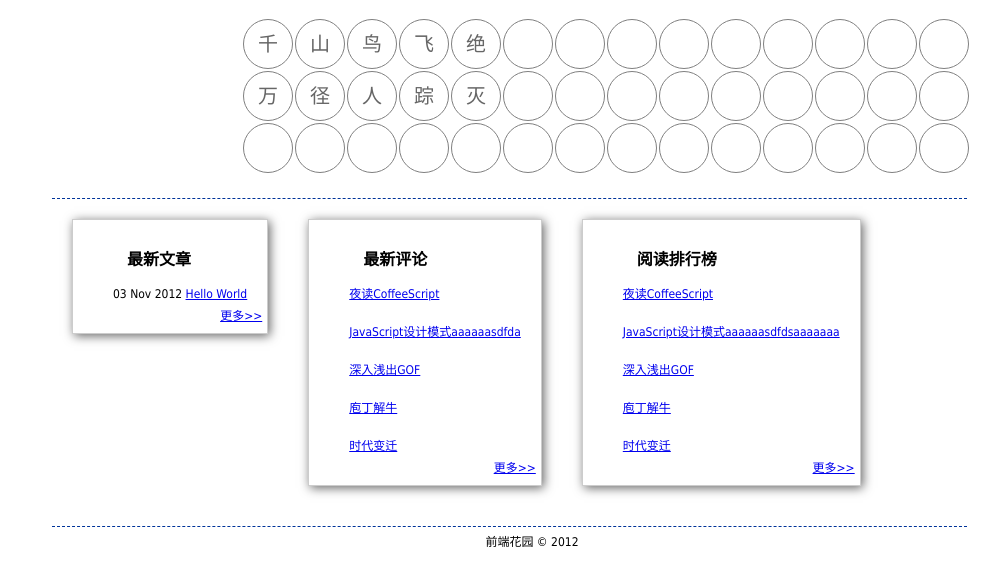
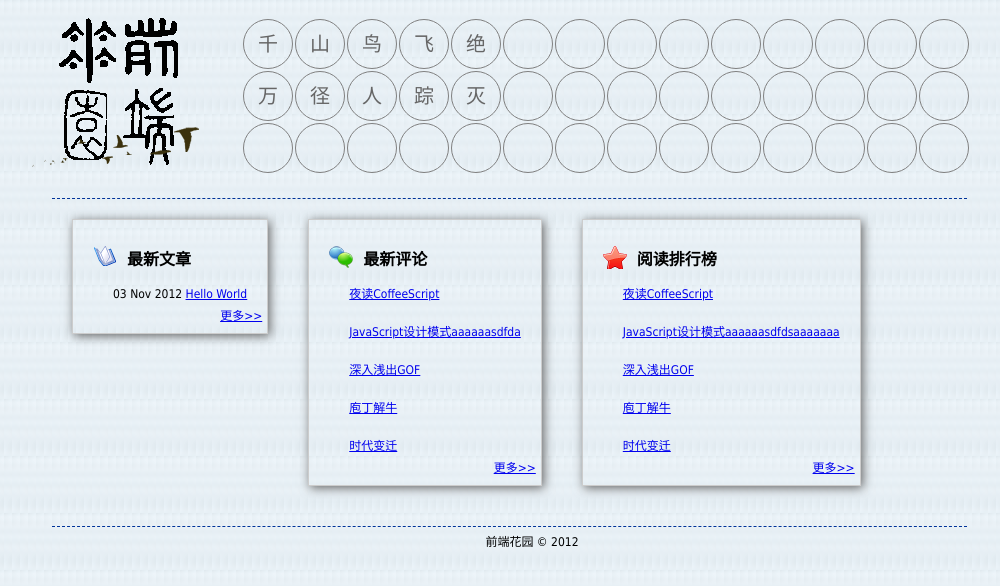
Before and after one commit to zxhfighter/blog, a Jekyll site: the page built from index.html, in a window 1280 px wide. Shown: the top 586 px of the page, without its empty margins (108-1108 px from the left). Built offline with Jekyll 4.4.1, drawn with Linux system fonts in a browser that asks for light colours; nearby versions of some CDN libraries.

Commit message:
mod path

```diff
--- a/_layouts/default.html
+++ b/_layouts/default.html
@@ -19,7 +19,7 @@
         html {
             font-size: 12px;
             font-family: Tahoma;
-            background: transparent url(/blob/gh-pages/img/bg.gif) repeat;
+            background: transparent url(https://github.com/zxhfighter/blog/blob/gh-pages/img/bg.gif) repeat;
         }
 
         body {
@@ -56,7 +56,7 @@
             top: 10px;
             width: 54px;
             height: 61px;
-            background: url(/blob/gh-pages/img/sprites.png) -10px -62px no-repeat;
+            background: url(https://github.com/zxhfighter/blog/blob/gh-pages/img/sprites.png) -10px -62px no-repeat;
         }
 
         .title-duan {
@@ -64,7 +64,7 @@
             top: 80px;
             width: 52px;
             height: 77px;
-            background: url(/blob/gh-pages/img/sprites.png) -76px -62px no-repeat;
+            background: url(https://github.com/zxhfighter/blog/blob/gh-pages/img/sprites.png) -76px -62px no-repeat;
         }
 
         .title-hua {
@@ -72,7 +72,7 @@
             top: 10px;
             width: 59px;
             height: 65px;
-            background: url(/blob/gh-pages/img/sprites.png) -137px -62px no-repeat;
+            background: url(https://github.com/zxhfighter/blog/blob/gh-pages/img/sprites.png) -137px -62px no-repeat;
         }
 
         .title-yuan {
@@ -80,7 +80,7 @@
             top: 80px;
             width: 45px;
             height: 72px;
-            background: url(/blob/gh-pages/img/sprites.png) -203px -62px no-repeat;
+            background: url(https://github.com/zxhfighter/blog/blob/gh-pages/img/sprites.png) -203px -62px no-repeat;
         }
 
         .friend-link {
@@ -135,7 +135,7 @@
             display: block;
             width: 24px;
             height: 24px;
-            background: url(/blob/gh-pages/img/sprites.png) -271px -93px no-repeat;
+            background: url(https://github.com/zxhfighter/blog/blob/gh-pages/img/sprites.png) -271px -93px no-repeat;
             font-size:13px;
         }
 
@@ -145,7 +145,7 @@
             display: block;
             width: 24px;
             height: 24px;
-            background: url(/blob/gh-pages/img/sprites.png) -298px -66px no-repeat;
+            background: url(https://github.com/zxhfighter/blog/blob/gh-pages/img/sprites.png) -298px -66px no-repeat;
         }
 
         .content-header .img-top-posts {
@@ -154,7 +154,7 @@
             display: block;
             width: 24px;
             height: 24px;
-            background: url(/blob/gh-pages/img/sprites.png) -298px -90px no-repeat;
+            background: url(https://github.com/zxhfighter/blog/blob/gh-pages/img/sprites.png) -298px -90px no-repeat;
             font-size: 13px;
         }
 
@@ -191,7 +191,7 @@
             margin: 0 0 0 -250px;
         }
         .birds, .birds-on {
-            background: url(/blob/gh-pages/img/sprites.png) no-repeat scroll 0 0 transparent;
+            background: url(https://github.com/zxhfighter/blog/blob/gh-pages/img/sprites.png) no-repeat scroll 0 0 transparent;
             float: left;
             height: 61px;
             width: 167px;
```
